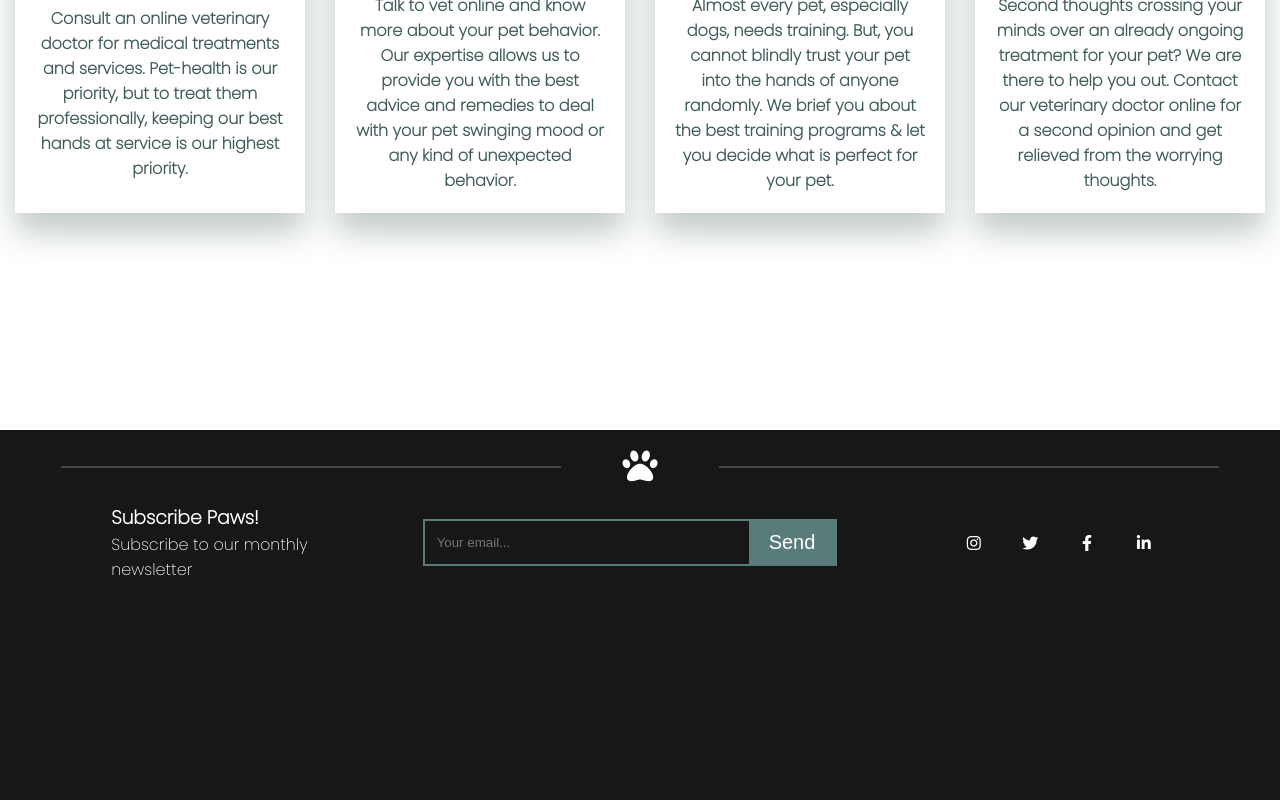
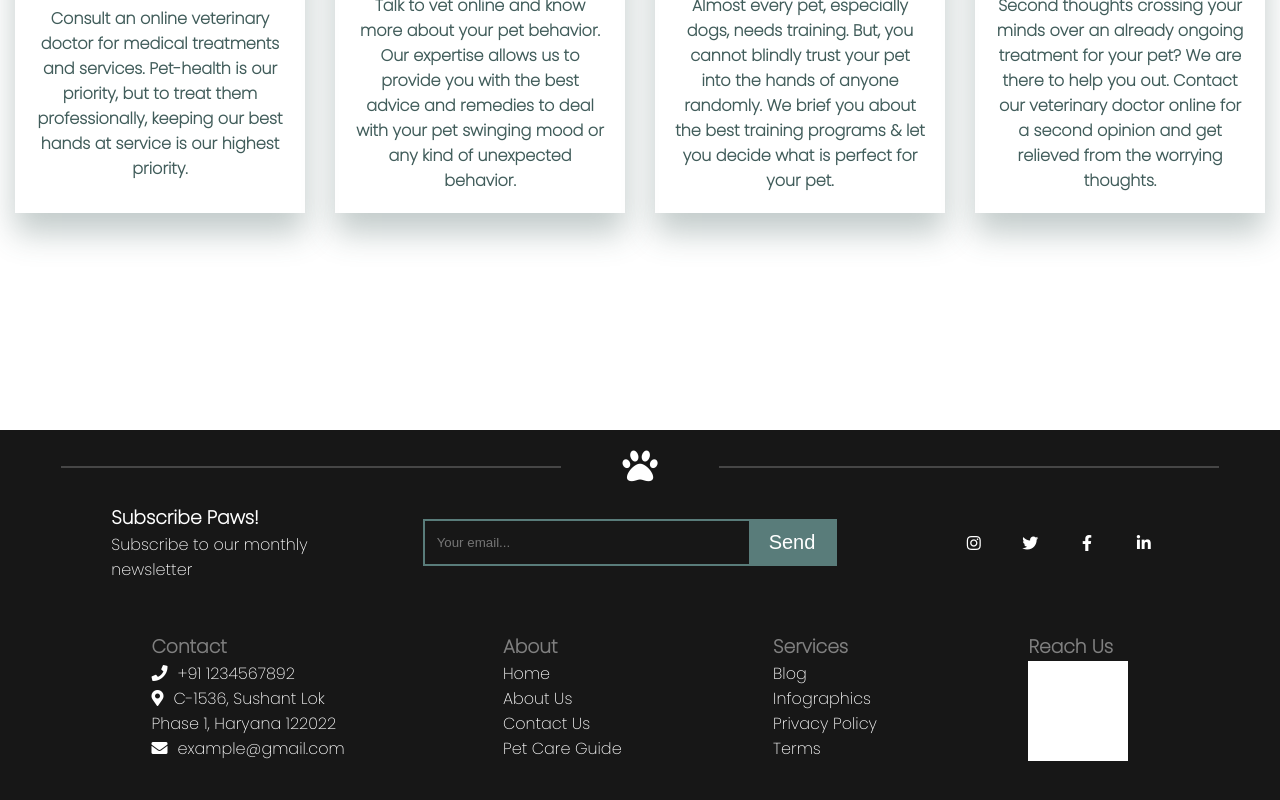
Before and after one commit to piyush0001-wq/Final-Sem-Project, a React (Create React App) app: page / in a window 1280 px wide. Shown: the part 2841-3641 px from the top of the page. Built offline with nearby package versions, Linux system fonts and the light colour scheme; no server answers.

Commit message:
footer completed

```diff
--- a/src/components/Footer/Footer.css
+++ b/src/components/Footer/Footer.css
@@ -29,7 +29,7 @@ footer .top .icon {
   font-size: 35px;
 }
 
-footer .main_content .newsletter {
+footer .newsletter {
   display: -webkit-box;
   display: -ms-flexbox;
   display: flex;
@@ -41,11 +41,11 @@ footer .main_content .newsletter {
           justify-content: space-evenly;
 }
 
-footer .main_content .newsletter .left {
+footer .newsletter .left {
   width: 200px;
 }
 
-footer .main_content .newsletter .input {
+footer .newsletter .input {
   display: -webkit-box;
   display: -ms-flexbox;
   display: flex;
@@ -58,7 +58,7 @@ footer .main_content .newsletter .input {
   border: 2px solid #597c7a;
 }
 
-footer .main_content .newsletter .input input {
+footer .newsletter .input input {
   outline: none;
   width: 300px;
   padding: 12px;
@@ -67,7 +67,7 @@ footer .main_content .newsletter .input input {
   color: white;
 }
 
-footer .main_content .newsletter .right_social_handlers {
+footer .newsletter .right_social_handlers {
   display: -webkit-box;
   display: -ms-flexbox;
   display: flex;
@@ -79,7 +79,7 @@ footer .main_content .newsletter .right_social_handlers {
   width: 220px;
 }
 
-footer .main_content .newsletter .right_social_handlers p {
+footer .newsletter .right_social_handlers p {
   height: 50px;
   width: 50px;
   border-radius: 50%;
@@ -94,10 +94,44 @@ footer .main_content .newsletter .right_social_handlers p {
           align-items: center;
 }
 
-footer .main_content .newsletter .right_social_handlers p:hover {
+footer .newsletter .right_social_handlers p:hover {
   background: #597c7a;
   -webkit-transition: 0.3s ease;
   transition: 0.3s ease;
   cursor: pointer;
 }
+
+footer .main_links {
+  margin: 50px 0;
+  display: -webkit-box;
+  display: -ms-flexbox;
+  display: flex;
+  -webkit-box-pack: space-evenly;
+      -ms-flex-pack: space-evenly;
+          justify-content: space-evenly;
+  text-align: left;
+}
+
+footer .main_links i {
+  padding-right: 10px;
+}
+
+footer .main_links h3 {
+  color: grey;
+}
+
+footer .main_links .contact {
+  width: 200px;
+}
+
+footer .main_links p:hover {
+  color: #999999;
+  cursor: pointer;
+}
+
+footer .main_links .reach_us div {
+  height: 100px;
+  width: 100px;
+  background: white;
+}
 /*# sourceMappingURL=Footer.css.map */
--- a/src/components/Footer/Footer.js
+++ b/src/components/Footer/Footer.js
@@ -12,7 +12,7 @@ function Footer() {
           <div className="line"></div>
         </div>
 
-        <div className="main_content">
+
         <div className="newsletter">
           <div className="left">
             <h3>Subscribe Paws!</h3>
@@ -29,6 +29,31 @@ function Footer() {
             <p><i className="fab fa-linkedin-in"></i></p>
           </div>
         </div>
+        <div className="main_links">
+          <div className="contact">
+            <h3>Contact</h3>
+            <p><i class="fas fa-phone"></i><span>+91 1234567892</span></p>
+            <p><i class="fas fa-map-marker-alt"></i><span>C-1536, Sushant Lok Phase 1,  Haryana 122022</span></p>
+            <p><i class="fas fa-envelope"></i><span>example@gmail.com</span></p>
+          </div>
+          <div className="About">
+            <h3>About</h3>
+            <p>Home</p>
+            <p>About Us</p>
+            <p>Contact Us</p>
+            <p>Pet Care Guide</p>
+          </div>
+          <div className="Service">
+            <h3>Services</h3>
+            <p>Blog</p>
+            <p>Infographics</p>
+            <p>Privacy Policy</p>
+            <p>Terms</p>
+          </div>
+          <div className="reach_us">
+            <h3>Reach Us</h3>
+            <div></div>
+          </div>
         </div>
 
       </footer>
--- a/src/components/Footer/Footer.scss
+++ b/src/components/Footer/Footer.scss
@@ -18,7 +18,7 @@ footer {
       font-size: 35px;
     }
   }
-  .main_content {
+
   .newsletter {
     display: flex;
     align-items: center;
@@ -60,5 +60,32 @@ footer {
       }
     }
   }
+  .main_links {
+    margin: 50px 0;
+    display: flex;
+    justify-content: space-evenly;
+    text-align: left;
+    i {
+      padding-right: 10px;
+    }
+    h3 {
+      color: grey;
+    }
+    .contact {
+      width: 200px;
+    }
+    p {
+      &:hover {
+        color: rgb(153, 153, 153);
+        cursor: pointer;
       }
     }
+    .reach_us {
+      div {
+        height: 100px;
+        width: 100px;
+        background: white;
+      }
+    }
+  }
+}
```
Also changed, not shown: 1 other file (tests, documents, lock files or other folders). Lines whose indentation alone changed are shown as unchanged.
